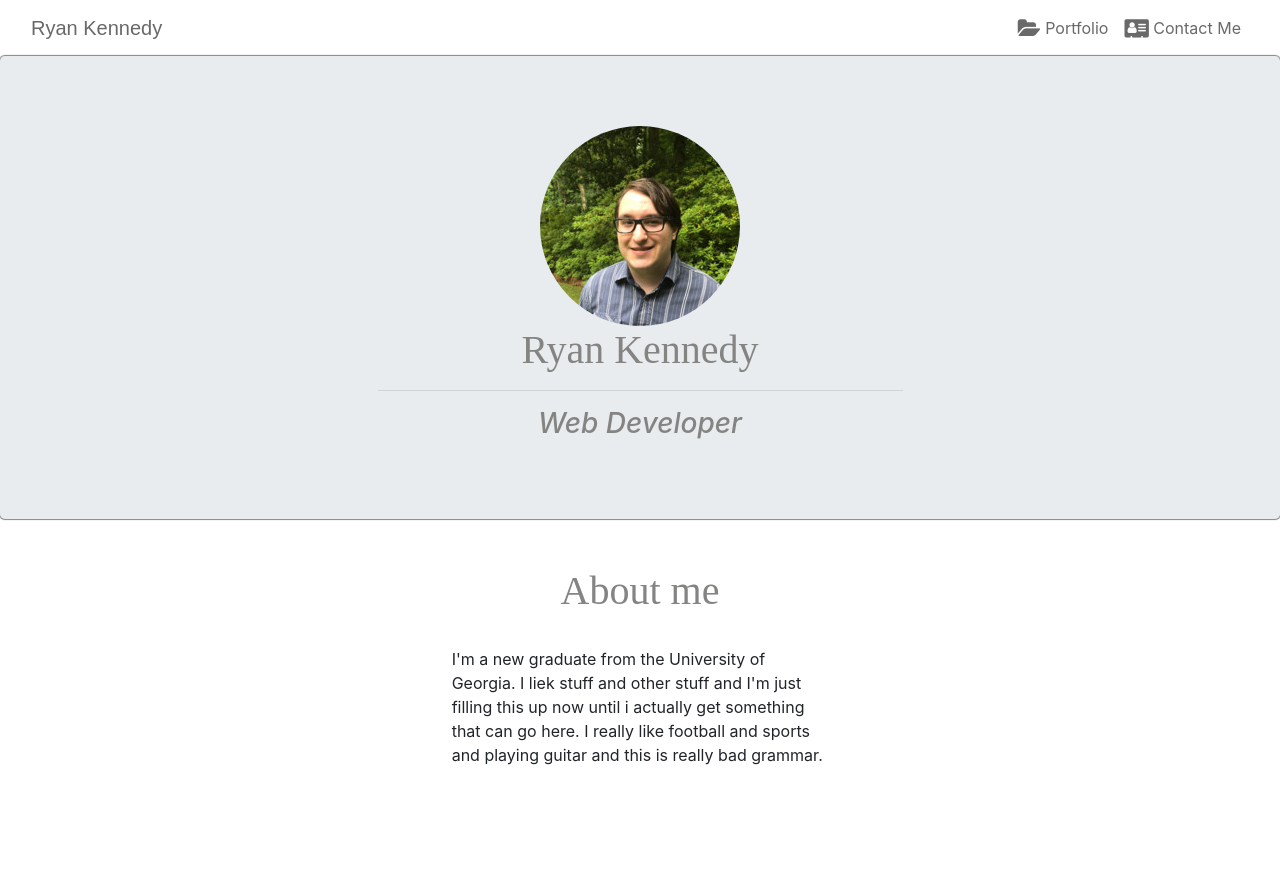
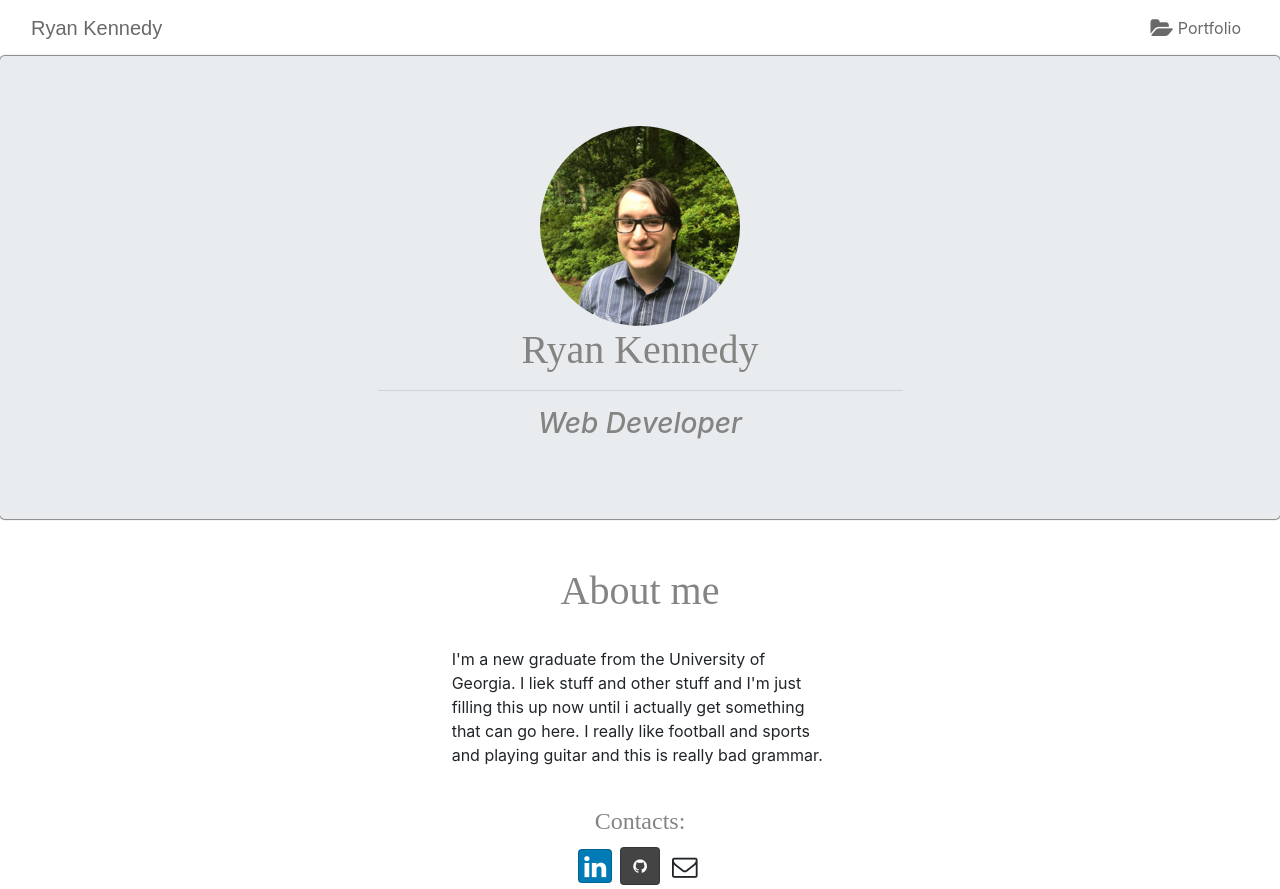
Before and after one commit to loquence/PersonalWebsite, a React (Create React App) app: page /home in a window 1280 px wide. Before the commit the page ends 800 px from the top, so only its background shows below. Built offline with nearby package versions, Linux system fonts and the light colour scheme; a web font is replaced by a local one.

Commit message:
finished up the homepage

```diff
--- a/src/App.css
+++ b/src/App.css
@@ -10,11 +10,7 @@
   min-height:400px;
 }
 
-.footer{
-  background-color: #D1C4E9;
-  margin:0px auto;
-  padding: 20px 0px 20px 0px;
-}
+
 .jumbotron {
   padding:70px 30px 70px 30px;
   margin:0px auto;
--- a/src/App.js
+++ b/src/App.js
@@ -1,5 +1,5 @@
 import React, { Component } from 'react';
-import logo from './logo.svg';
+//import logo from './logo.svg';
 import { BrowserRouter } from 'react-router-dom';
 import Main from './components/MainComponent';
 import './App.css';
--- a/src/components/FooterComponent.js
+++ b/src/components/FooterComponent.js
@@ -1 +1,51 @@
-import React from 'react';
+import React, { Component } from 'react';
+
+import { Tooltip } from 'reactstrap';
+
+
+class Footer extends Component {
+
+    constructor(props) {
+        super(props);
+
+        this.toggle = this.toggle.bind(this);
+        this.state = {
+            tooltipOpen: false
+        };
+
+    }
+
+    toggle() {
+        this.setState({
+          tooltipOpen: !this.state.tooltipOpen
+        });
+      }
+
+
+    render() {
+        return(
+            <div className="footer">
+                <div className="container">
+                    <div className="row justify-content-center">
+                    <div className="col-12 col-sm-4 align-self-center">
+                            <br />
+                            <h4 align="center" class="aboutme">Contacts: </h4>
+                            <div className="text-center">
+                                <a className="btn btn-social-icon btn-linkedin m-1"
+                                href="www.linkedin.com/in/ryan-kennedy-cs" id="linkedin"><i className="fa fa-linkedin"></i></a>
+                                <Tooltip placement="left" isOpen={this.state.tooltipOpen} target="linkedin" toggle={this.toggle}>Linked In</Tooltip>
+                                <a className="btn btn-social-igon btn-github m-1" id="github" href="https://github.com/loquence"><i className="fa fa-github"></i></a>
+                                <Tooltip placement="bottom" isOpen={this.state.tooltipOpen} target="github" toggle={this.toggle}>Github</Tooltip>
+                                <a className="btn btn-social-icon m-1" id="email" href="mailto:ryan.kennedy2@gmail.com"><i className="fa fa-envelope-o"></i></a>
+                                <Tooltip placement="right" isOpen={this.state.tooltipOpen} target="email" toggle={this.toggle}>Email</Tooltip>
+                            </div>
+                        </div>
+                    </div>
+                </div>
+            </div>
+        );
+    }
+
+}
+
+export default Footer;
--- a/src/components/HeaderComponent.js
+++ b/src/components/HeaderComponent.js
@@ -1,6 +1,5 @@
 import React, { Component } from 'react';
-import { Navbar, NavbarBrand, Nav, NavbarToggler, Collapse, NavItem,
-    Jumbotron } from 'reactstrap';
+import { Navbar, NavbarBrand, Nav, NavbarToggler, Collapse, NavItem} from 'reactstrap';
 import { NavLink } from 'react-router-dom';
 
 
@@ -69,11 +68,6 @@ class Header extends Component {
                                         <span className="fa fa-folder-open fa-lg"></span> Portfolio
                                     </NavLink>
                                 </NavItem>
-                                <NavItem>
-                                     <NavLink className="nav-link" to="/contactus">
-                                         <span className="fa fa-address-card fa-lg"></span> Contact Me
-                                      </NavLink>
-                                </NavItem>
                             </Nav>
                           </Nav>
                         </Collapse>
--- a/src/components/JumboComponent.js
+++ b/src/components/JumboComponent.js
@@ -8,7 +8,7 @@ function Jumbo() {
                     <div className="container">
                         <div className="row row-header">
                             <div className="col-12">
-                                <img className="rounded-circle mx-auto d-block" src="/assets/images/profileimage.jpg" />
+                                <img className="rounded-circle mx-auto d-block" src="/assets/images/profileimage.jpg" alt="Ryan"/>
                             </div>
                         </div>
                         <div className="row row-header">
--- a/src/components/MainComponent.js
+++ b/src/components/MainComponent.js
@@ -1,9 +1,10 @@
 import React, { Component } from 'react';
-import { Switch, Route, Redirect, withRouter } from 'react-router-dom';
-import { connect } from 'react-redux';
+import { Switch, Route, Redirect /* withRouter*/ } from 'react-router-dom';
+/*import { connect } from 'react-redux';*/
 
 import Home from './HomeComponent';
 import Header from './HeaderComponent';
+import Footer from './FooterComponent';
 
 
 
@@ -19,6 +20,7 @@ class Main extends Component {
                     <Route path="/home" component={Home} />
                     <Redirect to="/home" />
                 </Switch>
+                <Footer />
             </div>
         );
     }
```
Also changed, not shown: src/components/HomeComponent.js (+4 -4 lines).
